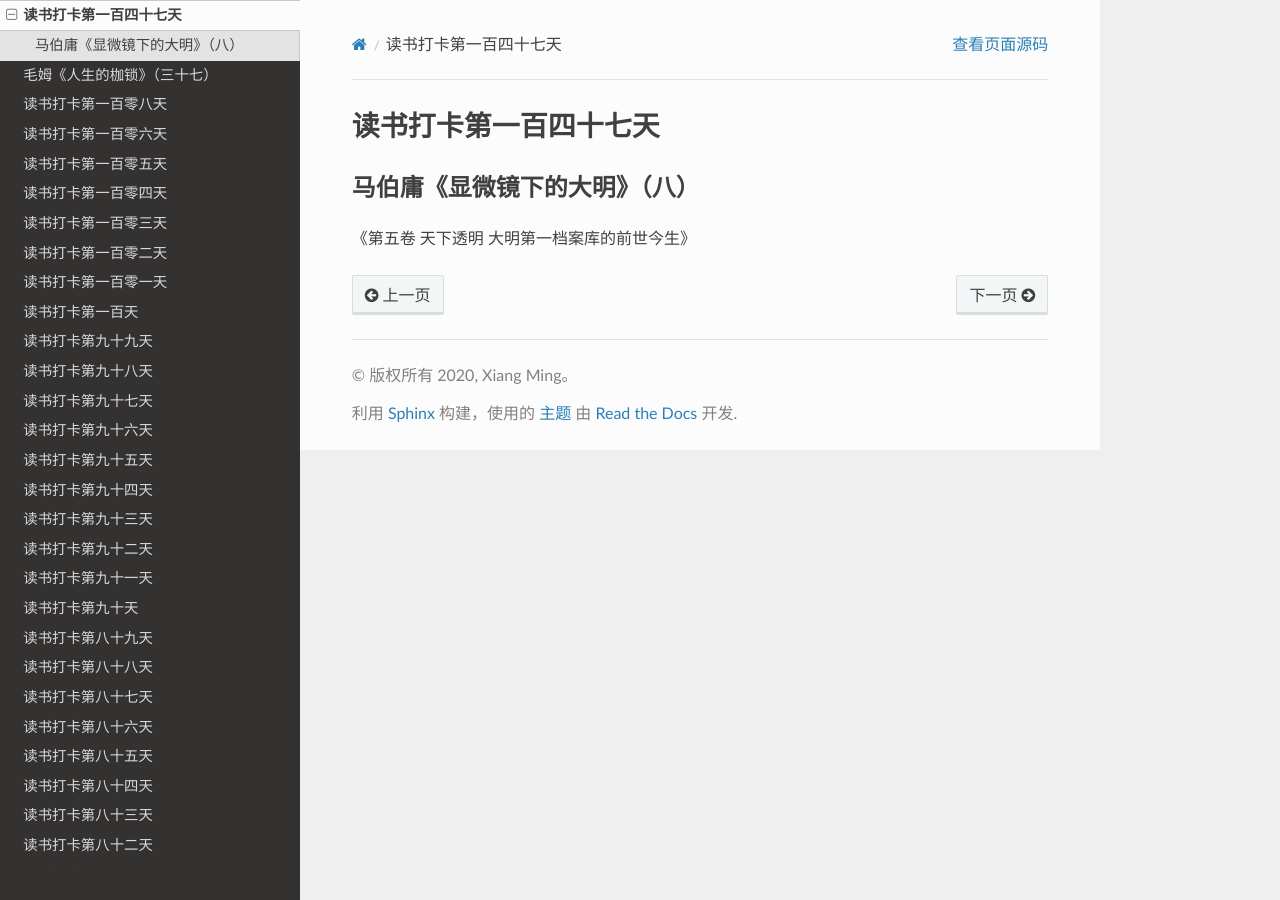
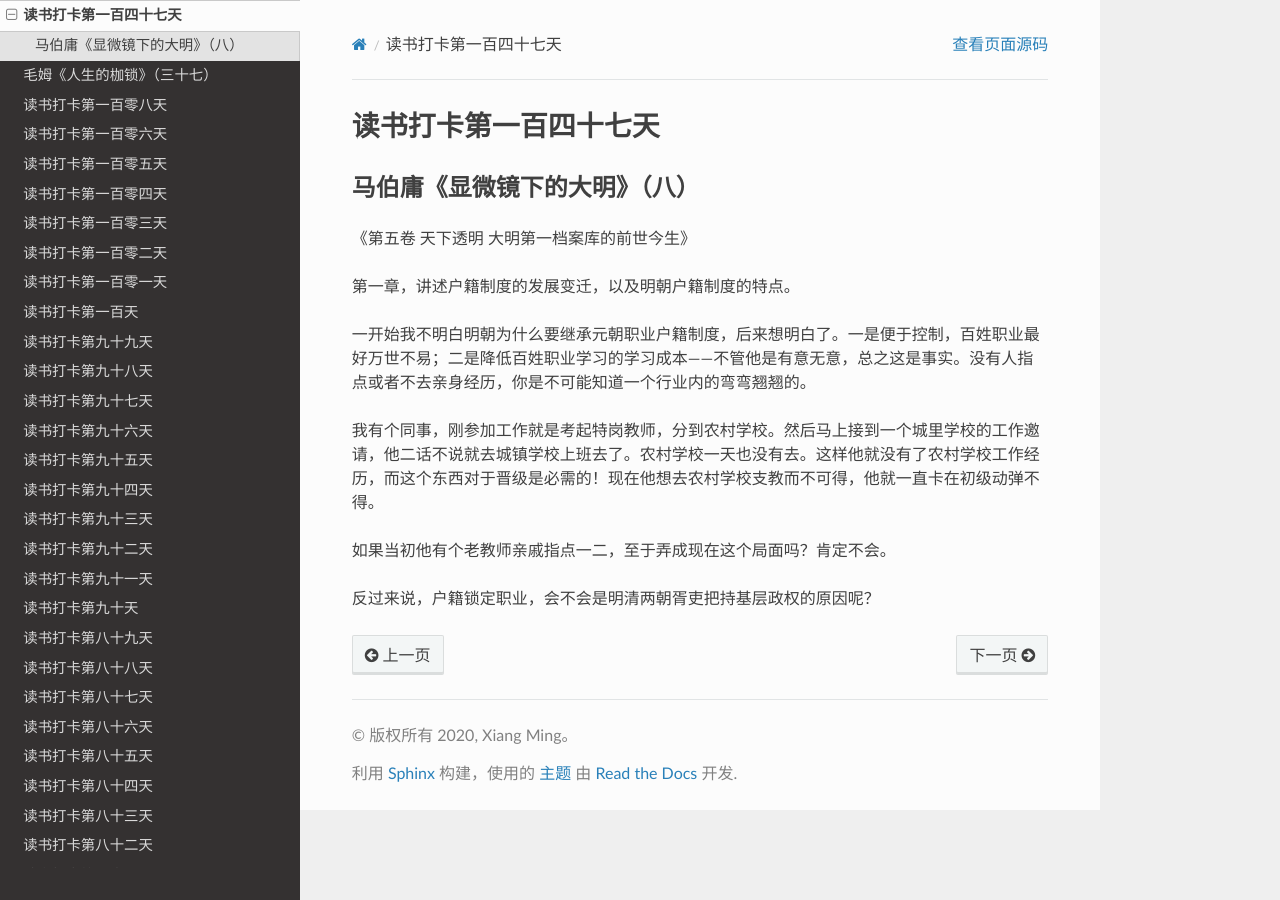
Before and after one commit to xiangming1975/reading, a Sphinx documentation site: the page built from source/2020-11-04.md, in a window 1280 px wide. Built offline with Sphinx 7.4.7 and the Read the Docs theme 2.0.0, drawn with Linux system fonts in a browser that asks for light colours.

Commit message:
继续读显微镜下的大明

```diff
--- a/source/2020-11-04.md
+++ b/source/2020-11-04.md
@@ -5,3 +5,13 @@
 ---
 
 《第五卷 天下透明 大明第一档案库的前世今生》
+
+第一章，讲述户籍制度的发展变迁，以及明朝户籍制度的特点。
+
+一开始我不明白明朝为什么要继承元朝职业户籍制度，后来想明白了。一是便于控制，百姓职业最好万世不易；二是降低百姓职业学习的学习成本——不管他是有意无意，总之这是事实。没有人指点或者不去亲身经历，你是不可能知道一个行业内的弯弯翘翘的。
+
+我有个同事，刚参加工作就是考起特岗教师，分到农村学校。然后马上接到一个城里学校的工作邀请，他二话不说就去城镇学校上班去了。农村学校一天也没有去。这样他就没有了农村学校工作经历，而这个东西对于晋级是必需的！现在他想去农村学校支教而不可得，他就一直卡在初级动弹不得。
+
+如果当初他有个老教师亲戚指点一二，至于弄成现在这个局面吗？肯定不会。
+
+反过来说，户籍锁定职业，会不会是明清两朝胥吏把持基层政权的原因呢？
```
Also changed, not shown: source/2020-11-05.md (added, +15 -0 lines), source/2020-11-06.md (added, +9 -0 lines).
